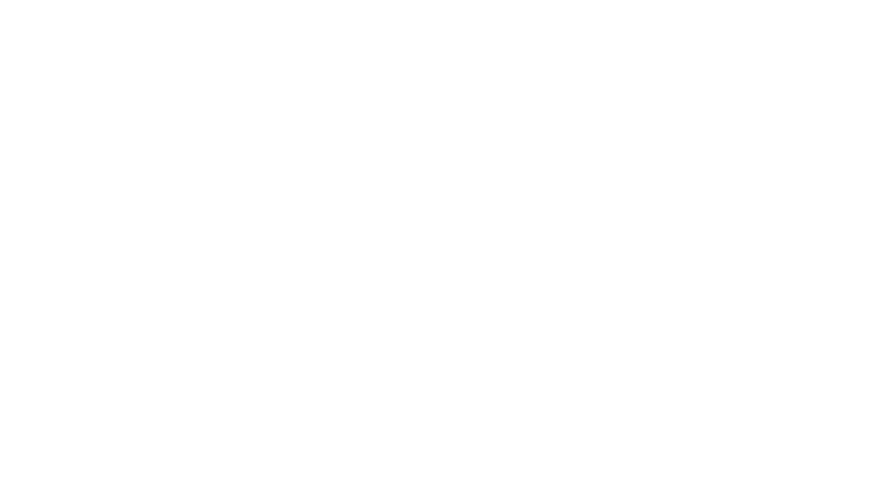
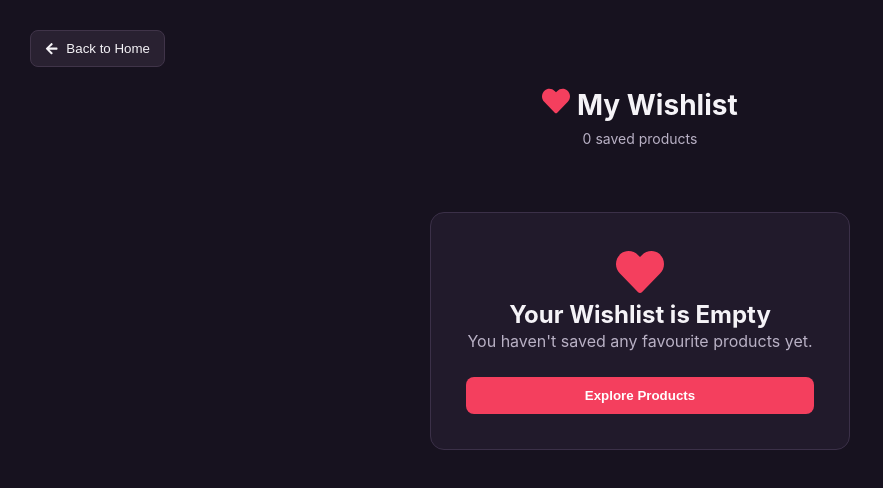
Before and after one commit to deepa-codes5/backend-rest-api, a React (Create React App) app in the folder frontend/: page /wishlist in a window 1280 px wide. Before the commit this address had no page. Shown: the top 488 px of the page, without its empty margins (0-883 px from the left). Built offline with nearby package versions, Linux system fonts and the light colour scheme.

Commit message:
implement the wishlist page

```diff
--- a/frontend/src/App.js
+++ b/frontend/src/App.js
@@ -8,6 +8,7 @@
 import Security from "./components/security";
 import ProductDetails from "./components/productdetails";
 import Cart from "./components/cart";
+import Wishlist from "./components/wishlist";
 
 function App() {
   return (
@@ -23,6 +24,7 @@
         <Route path="/security" element={<Security />} />
         <Route path="/product/:id" element={<ProductDetails />} />
         <Route path="/cart" element={<Cart />} />
+        <Route path="/wishlist" element={<Wishlist />} />
       </Routes>
     </BrowserRouter>
   );
--- a/frontend/src/components/home.css
+++ b/frontend/src/components/home.css
@@ -470,6 +470,35 @@
   cursor: pointer;
 }
 
+.product-actions {
+  display: flex;
+  align-items: center;
+  gap: 10px;
+}
+
+.product-actions .product-button {
+  flex: 1;
+}
+
+.wishlist-button {
+  width: 42px;
+  height: 42px;
+  flex-shrink: 0;
+  display: flex;
+  align-items: center;
+  justify-content: center;
+  background: #292131;
+  color: #f43f5e;
+  border: 1px solid #49384f;
+  border-radius: 8px;
+  font-size: 18px;
+  cursor: pointer;
+}
+
+.wishlist-button:hover {
+  background: #3b2639;
+}
+
 
 @media (max-width: 600px) {
 
--- a/frontend/src/components/home.js
+++ b/frontend/src/components/home.js
@@ -11,20 +11,25 @@
   const [loading, setLoading] = useState(true);
   const [error, setError] = useState("");
   const [search, setSearch] = useState("");
+  const [selectedCategory, setSelectedCategory] = useState("All");
 
-  // Load cart products from localStorage
   const [cart, setCart] = useState(() => {
     try {
-      return JSON.parse(localStorage.getItem("cart") || "[]");
+      return JSON.parse(localStorage.getItem("cart")) || [];
     } catch {
       return [];
     }
   });
 
-  const [wishlist, setWishlist] = useState([]);
-  const [selectedCategory, setSelectedCategory] = useState("All");
+  const [wishlist, setWishlist] = useState(() => {
+    try {
+      return JSON.parse(localStorage.getItem("wishlist")) || [];
+    } catch {
+      return [];
+    }
+  });
 
-  // Fetch student details
+  // Fetch student profile
   useEffect(() => {
     const token = localStorage.getItem("token");
 
@@ -52,7 +57,6 @@
         return data;
       })
       .then((data) => {
-        console.log("Student data:", data);
         setStudent(data.students);
       })
       .catch((error) => {
@@ -113,20 +117,12 @@
     return matchesSearch && matchesCategory;
   });
 
-  // Add product to cart and save it
+  // Add product to cart
   const addToCart = (product) => {
-    setCart((previousCart) => {
-      const updatedCart = [...previousCart, product];
+    const updatedCart = [...cart, product];
 
+    setCart(updatedCart);
     localStorage.setItem("cart", JSON.stringify(updatedCart));
-
-      return updatedCart;
-    });
-  };
-
-  // Open cart page
-  const openCart = () => {
-    navigate("/cart");
   };
 
   // Add or remove product from wishlist
@@ -135,13 +131,25 @@
       (item) => item.id === product.id
     );
 
-    if (alreadyAdded) {
-      setWishlist((previous) =>
-        previous.filter((item) => item.id !== product.id)
+    const updatedWishlist = alreadyAdded
+      ? wishlist.filter((item) => item.id !== product.id)
+      : [...wishlist, product];
+
+    setWishlist(updatedWishlist);
+    localStorage.setItem(
+      "wishlist",
+      JSON.stringify(updatedWishlist)
     );
-    } else {
-      setWishlist((previous) => [...previous, product]);
-    }
+  };
+
+  // Open cart page
+  const openCart = () => {
+    navigate("/cart");
+  };
+
+  // Open wishlist page
+  const openWishlist = () => {
+    navigate("/wishlist");
   };
 
   return (
@@ -171,7 +179,12 @@
             Cart ({cart.length})
           </span>
 
-          <span>Wishlist ({wishlist.length})</span>
+          <span
+            onClick={openWishlist}
+            style={{ cursor: "pointer" }}
+          >
+            Wishlist ({wishlist.length})
+          </span>
 
           <FaUserCircle className="profile-icon" />
         </div>
@@ -220,16 +233,28 @@
 
         <div className="service-container">
           {filteredProducts.length > 0 ? (
-            filteredProducts.map((product) => (
+            filteredProducts.map((product) => {
+              const isWishlisted = wishlist.some(
+                (item) => item.id === product.id
+              );
+
+              return (
                 <div className="service-card" key={product.id}>
                   <button
                     className={`wishlist-icon ${
-                    wishlist.some((item) => item.id === product.id)
-                      ? "active"
-                      : ""
+                      isWishlisted ? "active" : ""
                     }`}
                     onClick={() => toggleWishlist(product)}
-                  aria-label="Toggle wishlist"
+                    aria-label={
+                      isWishlisted
+                        ? "Remove from wishlist"
+                        : "Add to wishlist"
+                    }
+                    title={
+                      isWishlisted
+                        ? "Remove from Wishlist"
+                        : "Add to Wishlist"
+                    }
                   >
                     <FaHeart />
                   </button>
@@ -259,7 +284,9 @@
 
                   <p>{product.category}</p>
 
-                <h4>₹{product.price.toLocaleString("en-IN")}</h4>
+                  <h4>
+                    ₹{product.price.toLocaleString("en-IN")}
+                  </h4>
 
                   <button
                     className="product-button"
@@ -268,7 +295,8 @@
                     Add to Cart
                   </button>
                 </div>
-            ))
+              );
+            })
           ) : (
             <p>No products found.</p>
           )}
--- /dev/null
+++ b/frontend/src/components/wishlist.css
@@ -0,0 +1,166 @@
+
+.wishlist-page {
+  min-height: 100vh;
+  padding: 30px;
+  background: #17121f;
+  color: #f5f3f7;
+  box-sizing: border-box;
+}
+
+.wishlist-header {
+  text-align: center;
+  margin-bottom: 35px;
+}
+
+.wishlist-back-button {
+  display: flex;
+  align-items: center;
+  gap: 8px;
+  background: #292131;
+  color: #f5f3f7;
+  border: 1px solid #403449;
+  border-radius: 8px;
+  padding: 10px 14px;
+  cursor: pointer;
+}
+
+.wishlist-header h1 {
+  margin: 20px 0 8px;
+  font-size: 28px;
+}
+
+.wishlist-heading-heart,
+.wishlist-empty-heart {
+  color: #f43f5e;
+}
+
+.wishlist-header p {
+  color: #b9b1c5;
+  font-size: 14px;
+}
+
+.wishlist-products {
+  max-width: 1100px;
+  margin: 0 auto;
+  display: grid;
+  grid-template-columns: repeat(
+    auto-fill,
+    minmax(220px, 1fr)
+  );
+  gap: 22px;
+}
+
+.wishlist-card {
+  position: relative;
+  overflow: hidden;
+  background: #211a2b;
+  border: 1px solid #3b3048;
+  border-radius: 12px;
+}
+
+.wishlist-image {
+  width: 100%;
+  height: 190px;
+  display: block;
+  object-fit: contain;
+  background: #fff;
+  cursor: pointer;
+}
+
+.wishlist-details {
+  padding: 16px;
+}
+
+.wishlist-details h3 {
+  font-size: 16px;
+  margin: 0 0 8px;
+}
+
+.wishlist-category {
+  color: #b9b1c5;
+  font-size: 13px;
+}
+
+.wishlist-details h4 {
+  color: #fb7185;
+  font-size: 19px;
+  margin: 12px 0;
+}
+
+.wishlist-remove-button {
+  position: absolute;
+  top: 10px;
+  right: 10px;
+  z-index: 1;
+  width: 36px;
+  height: 36px;
+  border: none;
+  border-radius: 50%;
+  background: #fff;
+  color: #e11d48;
+  cursor: pointer;
+}
+
+.wishlist-add-cart,
+.wishlist-shop-button {
+  display: flex;
+  align-items: center;
+  justify-content: center;
+  gap: 8px;
+  width: 100%;
+  padding: 11px;
+  border: none;
+  border-radius: 8px;
+  background: #f43f5e;
+  color: #fff;
+  font-weight: 600;
+  cursor: pointer;
+}
+
+.wishlist-add-cart:hover,
+.wishlist-shop-button:hover {
+  background: #e11d48;
+}
+
+.wishlist-empty {
+  max-width: 420px;
+  margin: 65px auto;
+  padding: 35px;
+  text-align: center;
+  background: #211a2b;
+  border: 1px solid #3b3048;
+  border-radius: 14px;
+}
+
+.wishlist-empty-heart {
+  font-size: 48px;
+}
+
+.wishlist-empty p {
+  color: #b9b1c5;
+  line-height: 1.6;
+  margin-bottom: 22px;
+}
+
+@media (max-width: 600px) {
+  .wishlist-page {
+    padding: 18px;
+  }
+
+  .wishlist-products {
+    grid-template-columns: repeat(2, minmax(0, 1fr));
+    gap: 12px;
+  }
+
+  .wishlist-image {
+    height: 140px;
+  }
+
+  .wishlist-details {
+    padding: 10px;
+  }
+
+  .wishlist-details h3 {
+    font-size: 14px;
+  }
+}
--- /dev/null
+++ b/frontend/src/components/wishlist.js
@@ -0,0 +1,145 @@
+
+import "./wishlist.css";
+import { useEffect, useState } from "react";
+import { useNavigate } from "react-router-dom";
+import {
+  FaHeart,
+  FaTrashAlt,
+  FaShoppingCart,
+  FaArrowLeft,
+} from "react-icons/fa";
+
+function Wishlist() {
+  const navigate = useNavigate();
+
+
+  const [wishlist, setWishlist] = useState(() => {
+    try {
+      return JSON.parse(localStorage.getItem("wishlist")) || [];
+    } catch {
+      return [];
+    }
+  });
+
+  useEffect(() => {
+    localStorage.setItem("wishlist", JSON.stringify(wishlist));
+  }, [wishlist]);
+
+
+  const removeFromWishlist = (productId) => {
+    const updatedWishlist = wishlist.filter(
+      (product) => product.id !== productId
+    );
+
+    setWishlist(updatedWishlist);
+  };
+
+
+  const addToCart = (product) => {
+    let cart = [];
+
+    try {
+      cart = JSON.parse(localStorage.getItem("cart")) || [];
+    } catch {
+      cart = [];
+    }
+
+    const updatedCart = [...cart, product];
+
+    localStorage.setItem("cart", JSON.stringify(updatedCart));
+
+
+    const updatedWishlist = wishlist.filter(
+      (item) => item.id !== product.id
+    );
+
+    setWishlist(updatedWishlist);
+
+    // Navigate to cart page
+    navigate("/cart");
+  };
+
+  return (
+    <div className="wishlist-page">
+      <header className="wishlist-header">
+        <button
+          className="wishlist-back-button"
+          onClick={() => navigate("/home")}
+        >
+          <FaArrowLeft /> Back to Home
+        </button>
+
+        <h1>
+          <FaHeart className="wishlist-heading-heart" /> My Wishlist
+        </h1>
+
+        <p>{wishlist.length} saved products</p>
+      </header>
+
+      {wishlist.length === 0 ? (
+        <div className="wishlist-empty">
+          <FaHeart className="wishlist-empty-heart" />
+
+          <h2>Your Wishlist is Empty</h2>
+
+          <p>
+            You haven't saved any favourite products yet.
+          </p>
+
+          <button
+            className="wishlist-shop-button"
+            onClick={() => navigate("/home")}
+          >
+            Explore Products
+          </button>
+        </div>
+      ) : (
+        <div className="wishlist-products">
+          {wishlist.map((product) => (
+            <div className="wishlist-card" key={product.id}>
+              <button
+                className="wishlist-remove-button"
+                onClick={() => removeFromWishlist(product.id)}
+                title="Remove from wishlist"
+              >
+                <FaTrashAlt />
+              </button>
+
+              <img
+                src={product.image}
+                alt={product.name}
+                className="wishlist-image"
+                onClick={() =>
+                  navigate(`/product/${product.id}`, {
+                    state: { product },
+                  })
+                }
+              />
+
+              <div className="wishlist-details">
+                <h3>{product.name}</h3>
+
+                <p className="wishlist-category">
+                  {product.category}
+                </p>
+
+                <h4>
+                  ₹{product.price.toLocaleString("en-IN")}
+                </h4>
+
+                <button
+                  className="wishlist-add-cart"
+                  onClick={() => addToCart(product)}
+                >
+                  <FaShoppingCart /> Add to Cart
+                </button>
+              </div>
+            </div>
+          ))}
+        </div>
+      )}
+    </div>
+  );
+}
+
+export default Wishlist;
```
Lines whose indentation alone changed are shown as unchanged.
